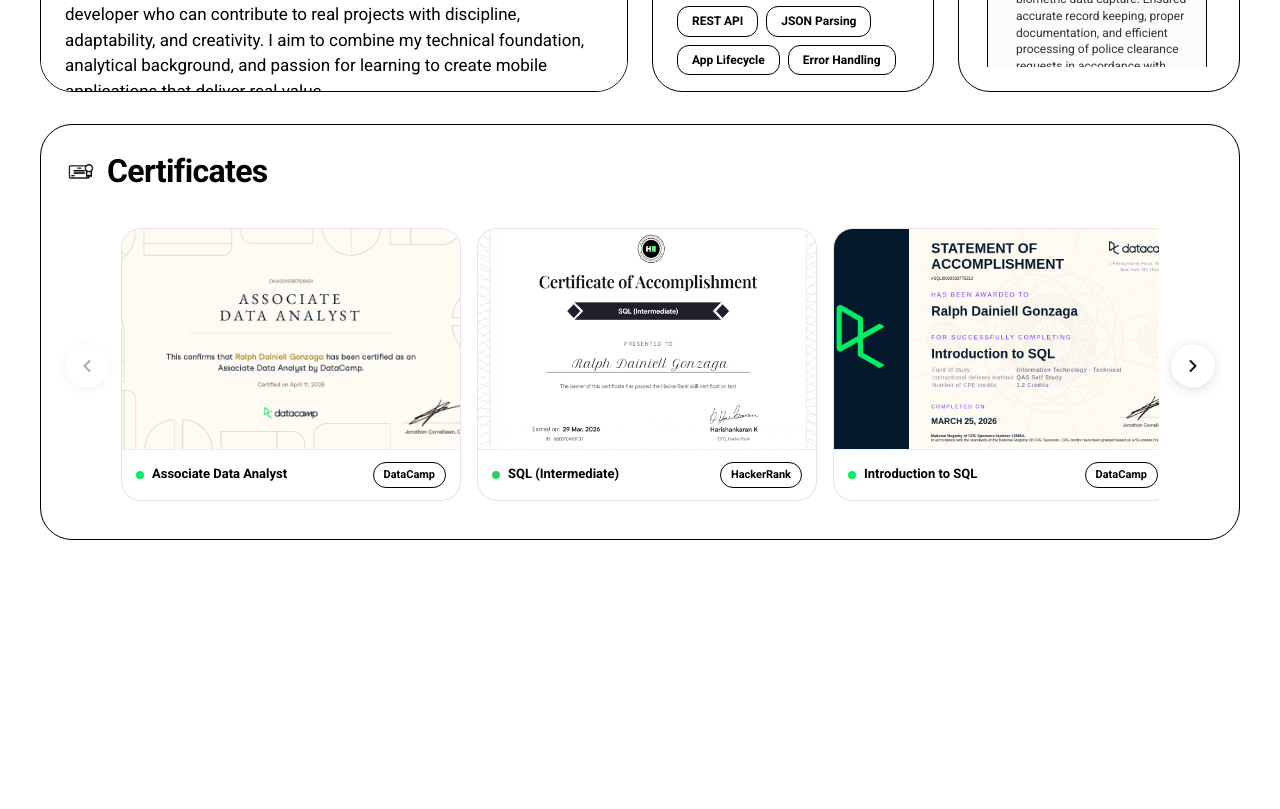
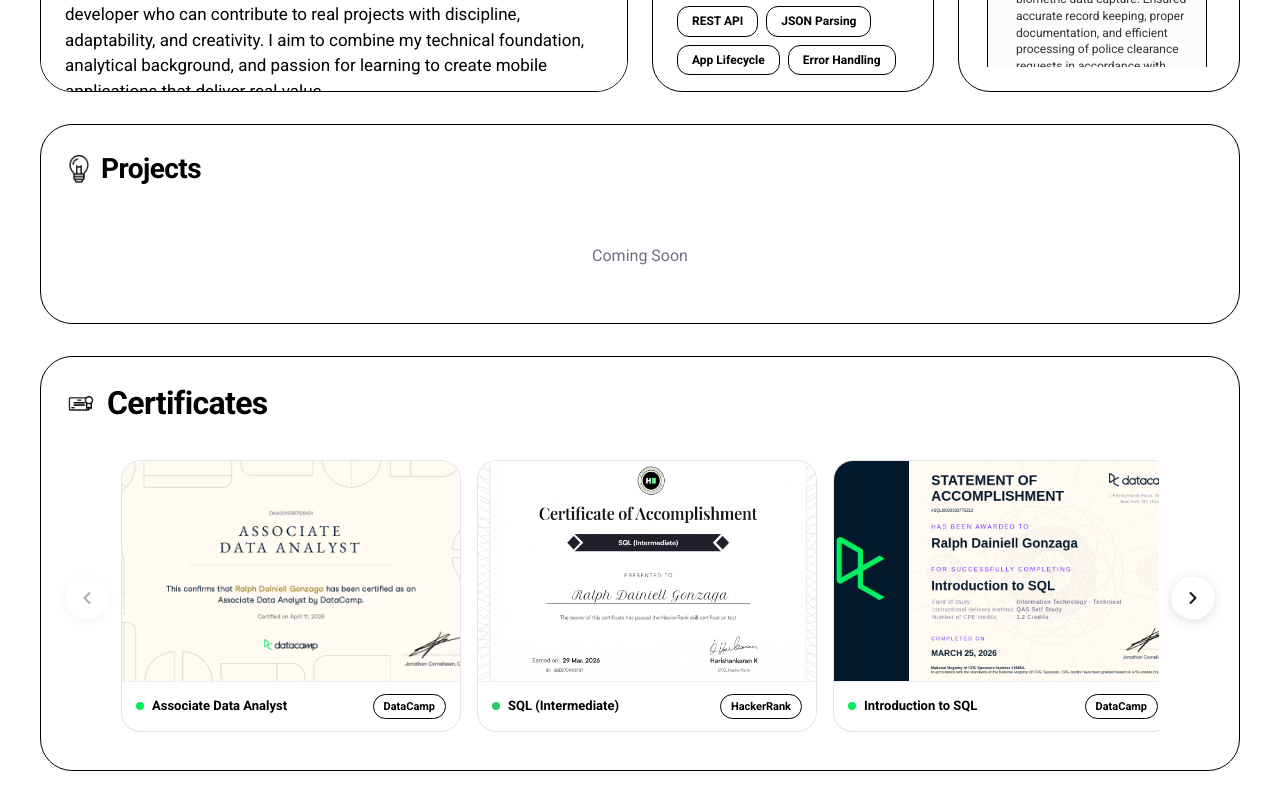
Before and after one commit to Valiantic/Ralph-Dainiell, a Next.js app: page / in a window 1280 px wide. Shown: the part 920-1729 px from the top of the page. Before the commit the page ends 1500 px from the top, so only its background shows below. Built offline with nearby package versions, Linux system fonts and the light colour scheme.

Commit message:
ProjectSection

```diff
--- /dev/null
+++ b/app/components/ProjectsSection.tsx
@@ -0,0 +1,31 @@
+"use client";
+
+import Image from "next/image";
+
+export default function ProjectsSection() {
+  return (
+    <section
+      className="card"
+      style={{ width: "100%", background: "#fff" }}
+    >
+      {/* Section Header */}
+      <div style={{ display: "flex", alignItems: "center", gap: "0.5rem", marginBottom: "1.5rem" }}>
+        <Image
+          src="/Images/Icons/ProjectsIcon.png"
+          alt="Projects"
+          width={28}
+          height={28}
+          style={{ objectFit: "contain" }}
+        />
+        <h2 style={{ fontSize: "1.75rem", fontWeight: "700", margin: 0 }}>
+          Projects
+        </h2>
+      </div>
+
+      {/* Coming Soon */}
+      <div style={{ textAlign: "center", padding: "2rem 0", color: "#6b7280" }}>
+        Coming Soon
+      </div>
+    </section>
+  );
+}
--- a/app/page.tsx
+++ b/app/page.tsx
@@ -7,6 +7,7 @@ import { BioSection } from './components/BioSection';
 import { SkillsSection } from './components/SkillsSection';
 import { ExperienceSection } from './components/ExperienceSection';
 import { CertificatesSection } from './components/CertificatesSection';
+import ProjectsSection from './components/ProjectsSection';
 
 export default function Home() {
   return (
@@ -38,6 +39,7 @@ export default function Home() {
         </div>
       </div>
 
+      <ProjectsSection />
       <CertificatesSection certificates={PORTFOLIO_DATA.certificates} />
 
       <style jsx global>{`
```
Also changed, not shown: public/Images/Icons/ProjectsIcon.png (added).
